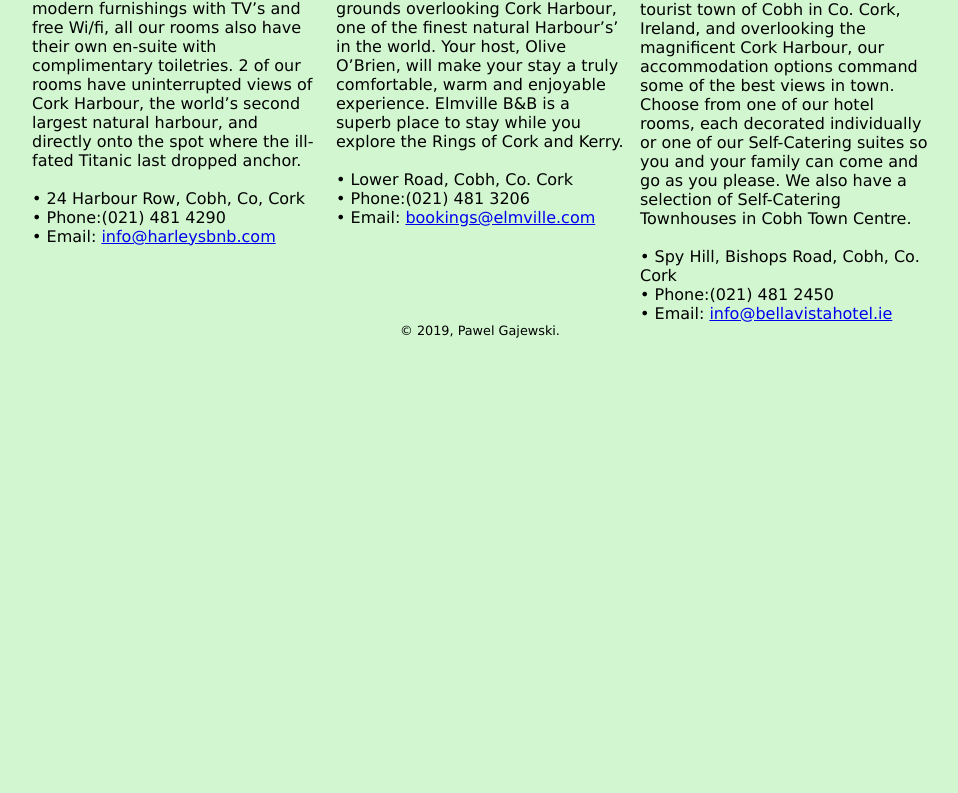
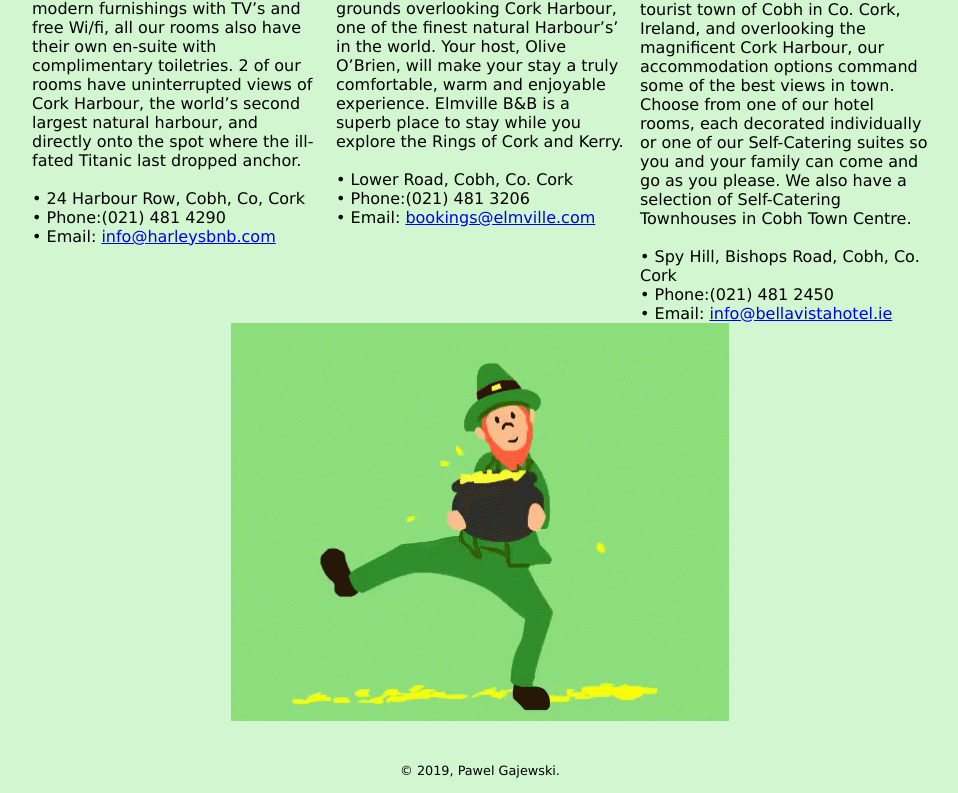
Before and after one commit to CodeMasterZeroOne/Web-Development, a plain HTML site: page hotels.html in a window 1280 px wide. Shown: the part 1459-2252 px from the top of the page, without its empty margins (160-1118 px from the left). Before the commit the page ends 1812 px from the top, so only its background shows below. Drawn offline with Linux system fonts and the light colour scheme.

Commit message:
end of friday

```diff
--- a/hotels.html
+++ b/hotels.html
@@ -101,6 +101,11 @@
             Bishops Road, Cobh, Co. Cork<br>• Phone:(021) 481 2450 <br>• Email: <a href="mailto:info@bellavistahotel.ie">info@bellavistahotel.ie</a></p>
     </div>
 
+    <!-- The website must contain at least one animation -->
+    <div style="text-align:center; display:block;">
+        <img src="img/startrek.gif">
+    </div><br><br>
+
     <footer>
         &copy; 2019, Pawel Gajewski.
         <!-- <script type="text/javascript">
```
Also changed, not shown: img/startrek.gif (added).
